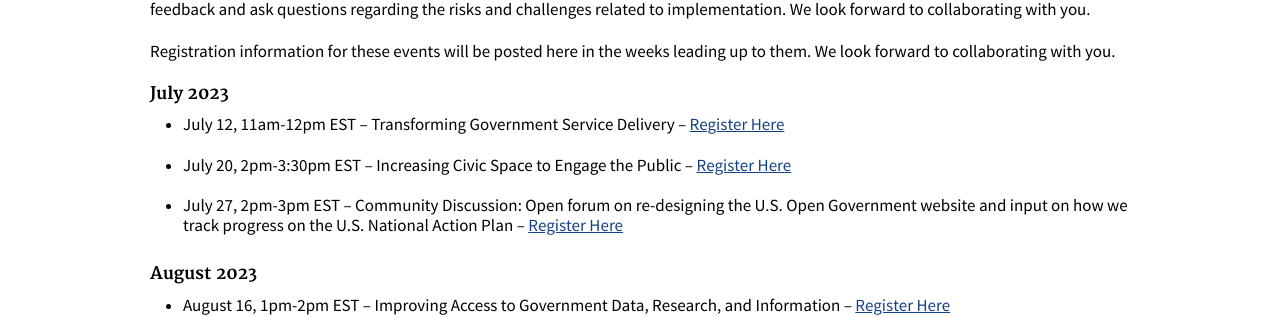
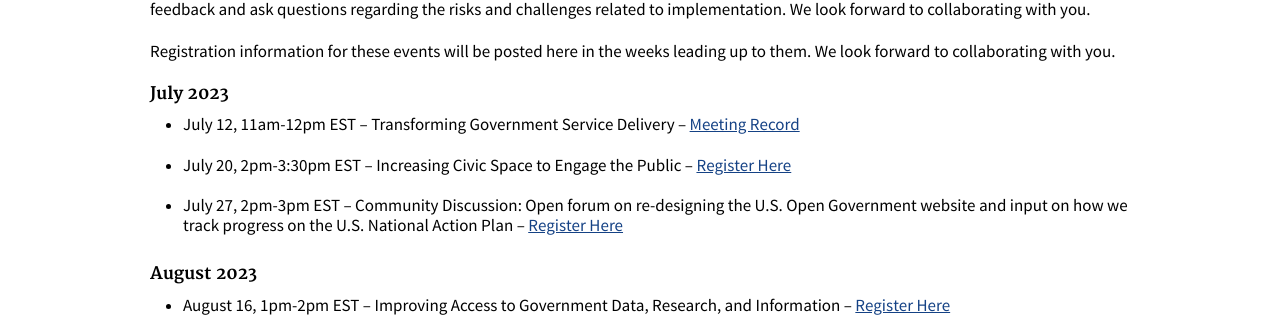
Before and after one commit to GSA/open.usa.gov, a Jekyll site: the page built from pages/meeting/2023-public-engagement-schedule.md, in a window 1280 px wide. Shown: the part 509-826 px from the top of the page. Built offline with Jekyll 4.4.1, drawn with Linux system fonts in a browser that asks for light colours.

Commit message:
Update 2023-public-engagement-schedule.md

```diff
--- a/pages/meeting/2023-public-engagement-schedule.md
+++ b/pages/meeting/2023-public-engagement-schedule.md
@@ -15,7 +15,7 @@ Registration information for these events will be posted here in the weeks leadi
 
 #### July 2023
 
-* July 12, 11am-12pm EST – Transforming Government Service Delivery – [Register Here](https://gsa.zoomgov.com/meeting/register/vJItdumtrTIiGpdXJV2pKA3D1GIa35RpDd8)
+* July 12, 11am-12pm EST – Transforming Government Service Delivery – [Meeting Record](/meeting/july-2023-public-engagement-transforming-government-service-delivery/)
 * July 20, 2pm-3:30pm EST – Increasing Civic Space to Engage the Public – [Register Here](https://pitc.zoomgov.com/webinar/register/WN_pO2RBzW-QHuwMHINlXF5dg)
 * July 27, 2pm-3pm EST – Community Discussion: Open forum on re-designing the U.S. Open Government website and input on how we track progress on the U.S. National Action Plan – [Register Here](https://gsa.zoomgov.com/meeting/register/vJIscOyprT4sHVgaju_0fCO6_NrhPTp0DVo)
 
```
